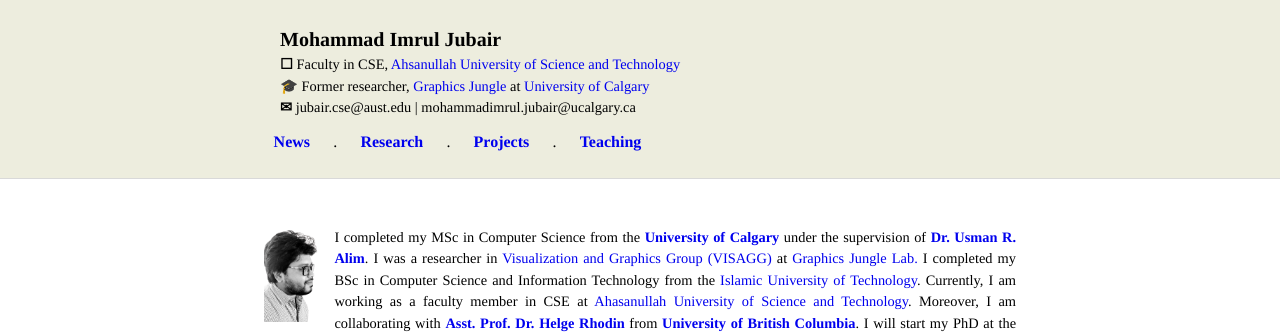
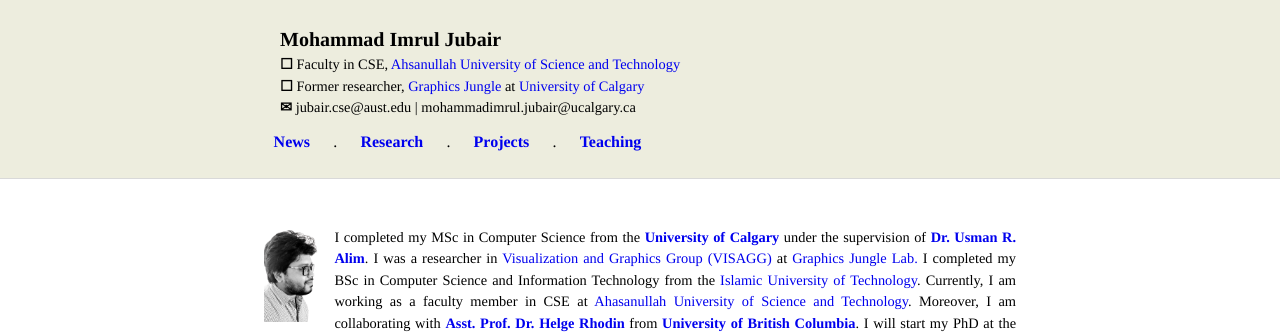
Before and after one commit to imruljubair/imruljubair.github.io, a Jekyll site: the page built from index.html, in a window 1280 px wide and 900 px high. Shown: the top 334 px of the window. Built offline with Jekyll 4.4.1, drawn with Linux system fonts in a browser that asks for light colours.

Commit message:
Update nav.html

```diff
--- a/_includes/nav.html
+++ b/_includes/nav.html
@@ -5,7 +5,8 @@
 	<!--<div class="portrait"><img src="/assets/images/mijpic.jpg"></div>-->
     <div class="title">
       <span class="titlespan">{{ site.author.name }}</span><br>
-      <p style="font-size:90%"><span>&#9744;</span> Faculty in CSE, <a href="http://aust.edu/">Ahsanullah University of Science and Technology</a><br><span>&#127891;</span> Former researcher, <a href="http://visagg.cpsc.ucalgary.ca/">Graphics Jungle</a> at <a href="http://www.ucalgary.ca/">University of Calgary</a><br>
+      <p style="font-size:90%"><span>&#9744;</span> Faculty in CSE, <a href="http://aust.edu/">Ahsanullah University of Science and Technology</a><br>
+        <span>&#9744;</span> Former researcher, <a href="http://visagg.cpsc.ucalgary.ca/">Graphics Jungle</a> at <a href="http://www.ucalgary.ca/">University of Calgary</a><br>
         <span>&#9993;</span> jubair.cse@aust.edu | mohammadimrul.jubair@ucalgary.ca</p>
 
     </div>
```
